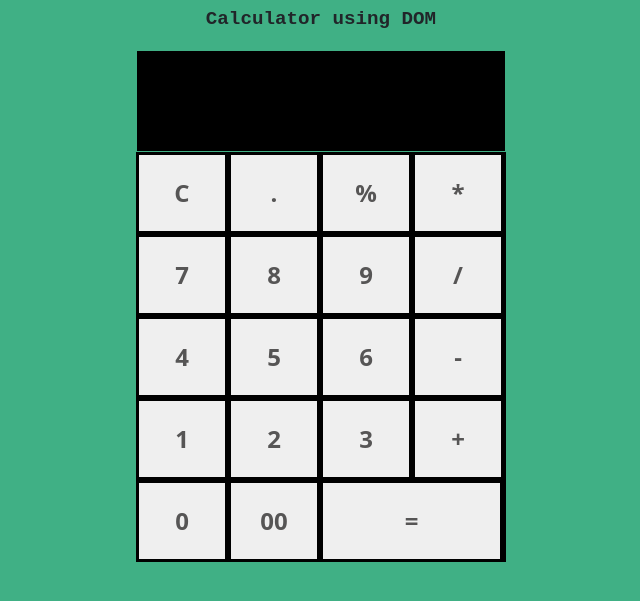
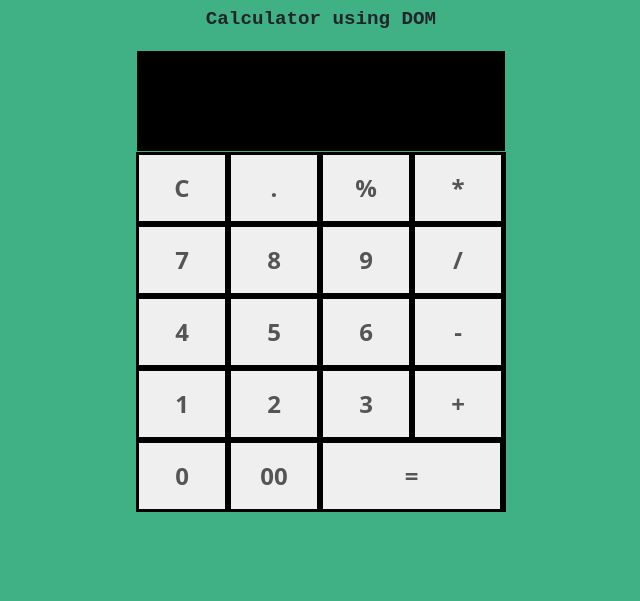
Before and after one commit to GokilaVani-Maibalan/HTML-CSS-Task-2, a plain HTML site: page index.html in a window 1280 px wide. Shown: the part 51-652 px from the top of the page, without its empty margins (312-952 px from the left). Drawn offline with nearby package versions, Linux system fonts and the light colour scheme.

Commit message:
Update index.html

```diff
--- a/index.html
+++ b/index.html
@@ -17,7 +17,7 @@
         button{
             border:2px solid black;
             width:90px;
-            height:80px;
+            height:70px;
             margin:1px;
             font-size: x-large;
             font-weight: bold;
```
